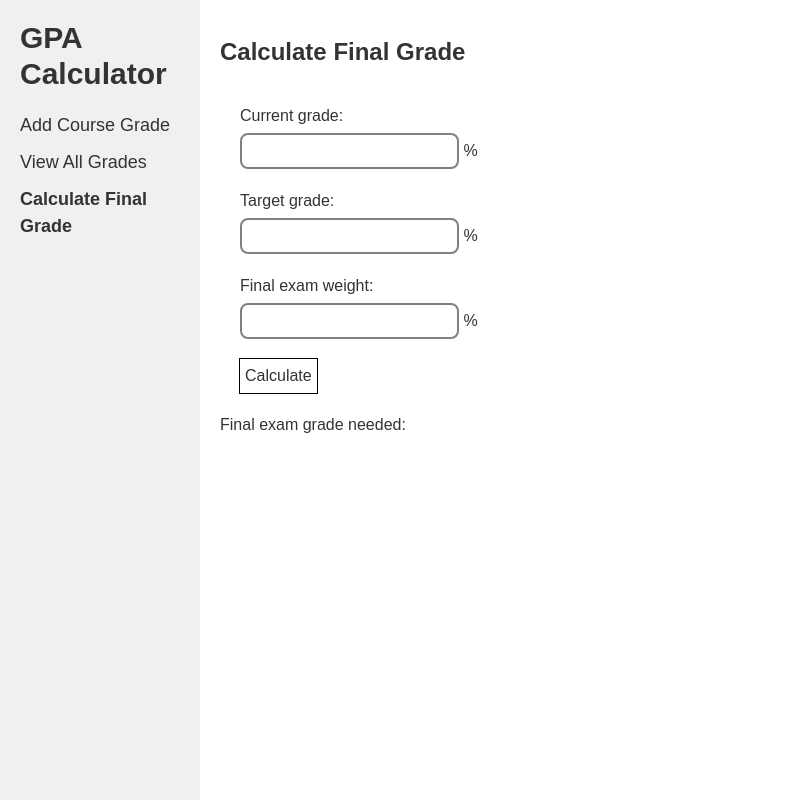
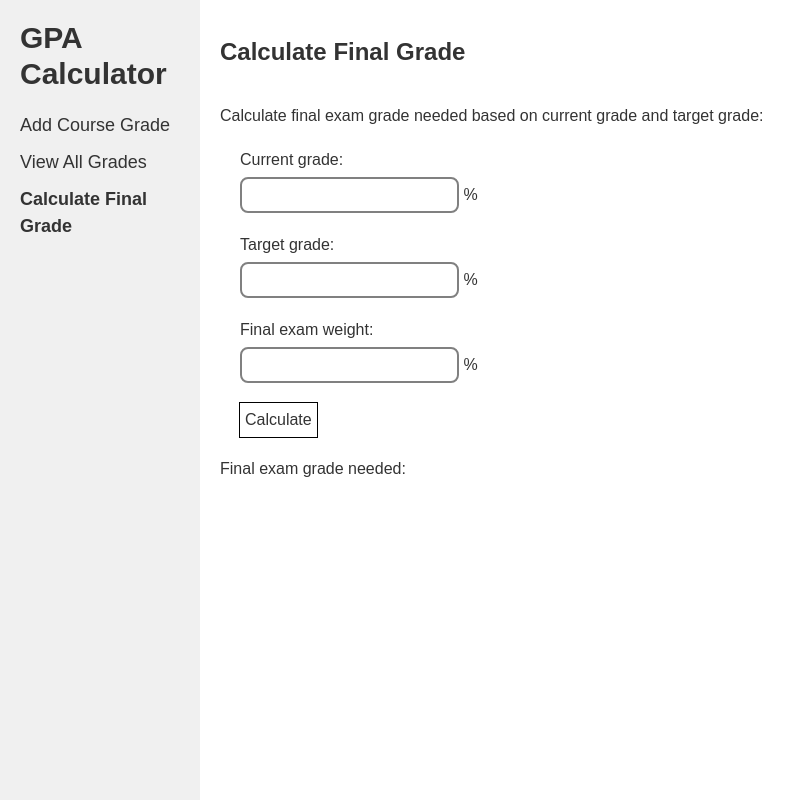
Before and after one commit to software-students-spring2024/5-final-project-spring-2024-team01-5, a Flask app: page /calculate in a window 1280 px wide. Shown: the whole page, without its empty margins (0-805 px from the left). Run offline with Flask 3, Linux system fonts and the light colour scheme; some libraries are stand-ins or nearby versions.

Commit message:
Added description

```diff
--- a/app/templates/calculate.html
+++ b/app/templates/calculate.html
@@ -10,6 +10,9 @@
         margin-bottom: 5px;
     }
 </style>
+    <div>
+        Calculate final exam grade needed based on current grade and target grade:
+    </div>
     <div>
         <form id="gradeForm" action="/calculate" method="POST">
             <div>
```
